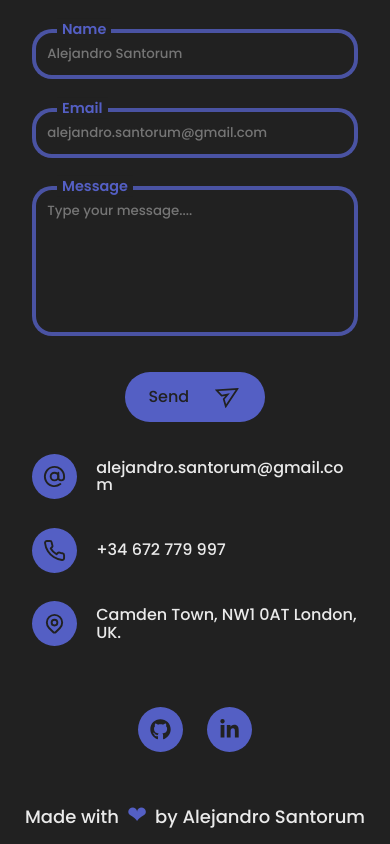
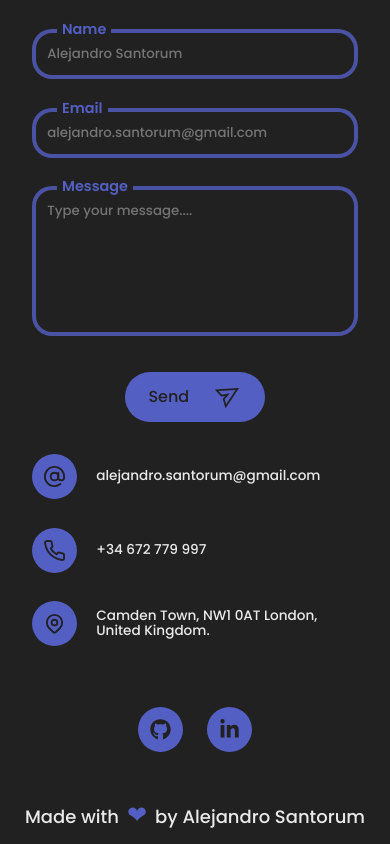
Before and after one commit to AlejandroSantorum/alejandrosantorum.github.io, a React (Create React App) app: page / in a window 390 px wide. Shown: the part 10673-11517 px from the top of the page. Built offline with nearby package versions, Linux system fonts and the light colour scheme; a web font is replaced by a local one.

Commit message:
Improved Contacts section: flex-col width and font-size

```diff
--- a/src/components/Contacts/Contacts.css
+++ b/src/components/Contacts/Contacts.css
@@ -22,7 +22,7 @@
     align-items: flex-start;
     justify-content: flex-start;
     padding: 2rem 6rem 3rem;
-    width: 80%;
+    width: 99%;
     height: 100%;
     margin-top: 2rem;
 }
@@ -248,6 +248,7 @@
     .personal-details p {
         margin-left: 1.2rem;
         width: 95%;
+        font-size: 0.85rem;
     }
 }
 
--- a/src/data/contactsData.js
+++ b/src/data/contactsData.js
@@ -1,7 +1,7 @@
 export const contactsData = {
     email: 'alejandro.santorum@gmail.com',
     phone: '+34 672 779 997',
-    address: 'Camden Town, NW1 0AT London, UK.',
+    address: 'Camden Town, NW1 0AT London, United Kingdom.',
 
     sheetAPI: ''
 }
```
